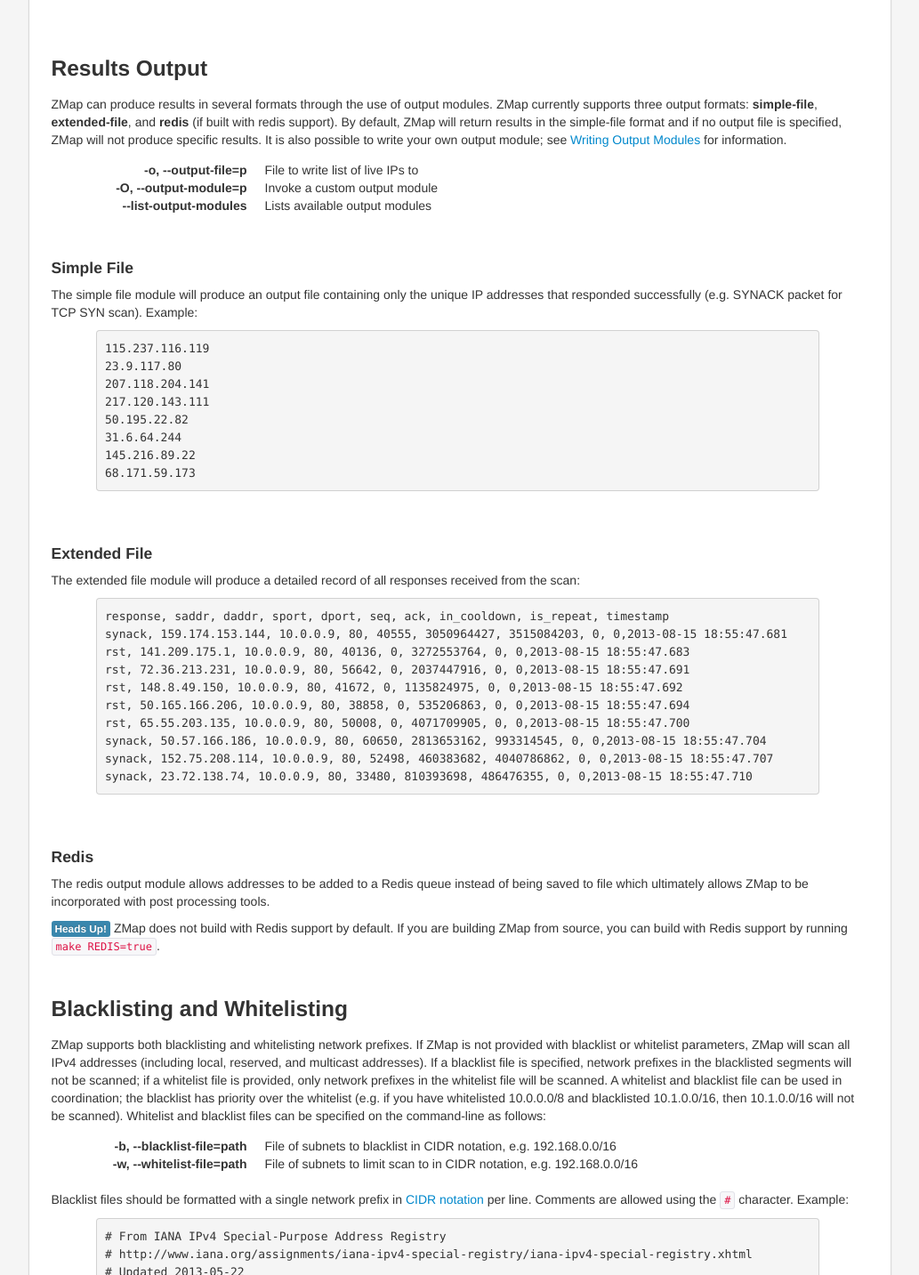
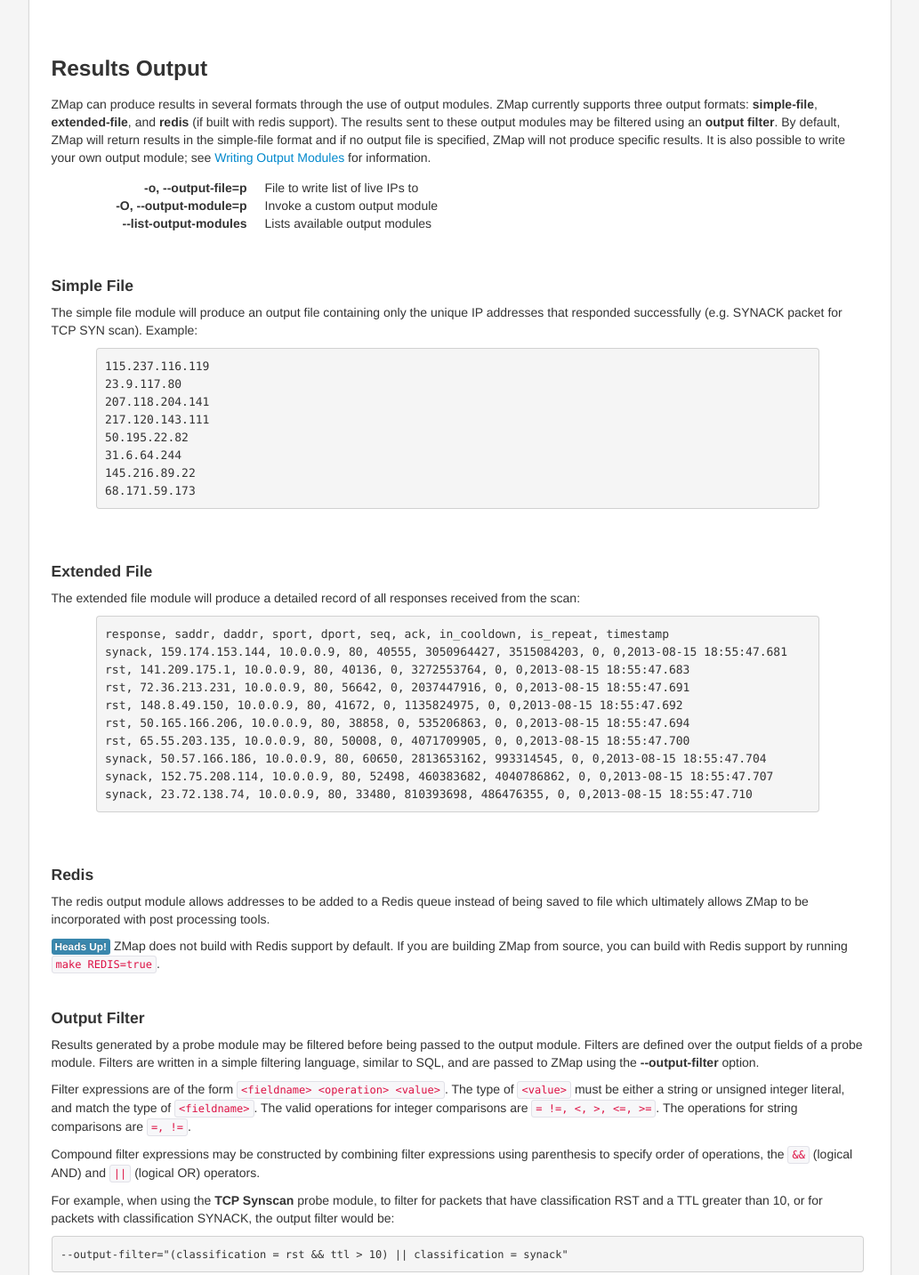
Before and after one commit to zmap/website, a plain HTML site: page documentation.html in a window 1280 px wide. Shown: the part 5740-7173 px from the top of the page at 89% size, without its empty margins (121-1154 px from the left). Drawn offline with Linux system fonts and the light colour scheme.

Commit message:
Add docs for output filter

```diff
--- a/documentation.html
+++ b/documentation.html
@@ -414,13 +414,15 @@ eth { shost: 00:8b:24:d4:5b:f3 | dhost: b4:23:f9:28:fa:2d }</pre><br/>
 							<h3>Results Output</h3>
 
 
-                                <p>ZMap can produce results in several formats
-through the use of output modules. ZMap currently supports three output
-formats: <strong>simple-file</strong>, <strong>extended-file</strong>, and
-<strong>redis</strong> (if built with redis support). By default, ZMap will
-return results in the simple-file format and if no output file is specified,
-ZMap will not produce specific results. It is also possible to write your own
-output module; see <a href="#extending">Writing Output Modules</a> for information.</p>
+              <p>ZMap can produce results in several formats through the use
+of output modules. ZMap currently supports three output formats: <strong
+>simple-file</strong>, <strong>extended-file</strong>, and
+<strong>redis</strong> (if built with redis support). The results sent to
+these output modules may be filtered using an <strong>output
+filter</strong>. By default, ZMap will return results in the simple-file format
+and if no output file is specified, ZMap will not produce specific results. It
+is also possible to write your own output module; see <a
+href="#extending">Writing Output Modules</a> for information.</p>
 
 								<dl class="dl-horizontal params">
 									<dt>-o, --output-file=p</dt><dd>File to write list of live IPs to</dd>
@@ -459,6 +461,18 @@ synack, 23.72.138.74, 10.0.0.9, 80, 33480, 810393698, 486476355, 0, 0,2013-08-15
 
   <p> <span class="label label-info">Heads Up!</span> ZMap does not build with Redis support by default. If you are building ZMap from source, you can build with Redis support by running <code>make REDIS=true</code>.</p>
 														<br/>
+
+                <h4>Output Filter</h4>
+
+                <p>Results generated by a probe module may be filtered before being passed to the output module. Filters are defined over the output fields of a probe module. Filters are written in a simple filtering language, similar to SQL, and are passed to ZMap using the <strong>--output-filter</strong> option.</p>
+
+                <p>Filter expressions are of the form <code>&lt;fieldname&gt; &lt;operation&gt; &lt;value&gt;</code>. The type of <code>&lt;value&gt;</code> must be either a string or unsigned integer literal, and match the type of <code>&lt;fieldname&gt;</code>. The valid operations for integer comparisons are <code>= !=, &lt;, &gt;, &lt;=, &gt;=</code>. The operations for string comparisons are <code>=, !=</code>.
+
+                <p>Compound filter expressions may be constructed by combining filter expressions using parenthesis to specify order of operations, the <code>&amp;&amp;</code> (logical AND) and <code>||</code> (logical OR) operators.</p>
+
+                <p>For example, when using the <strong>TCP Synscan</strong> probe module, to filter for packets that have classification RST and a TTL greater than 10, or for packets with classification SYNACK, the output filter would be:</p>
+
+<pre><code>--output-filter="(classification = rst &amp;&amp; ttl > 10) || classification = synack"</code></pre>
 
 
 <!--
```
